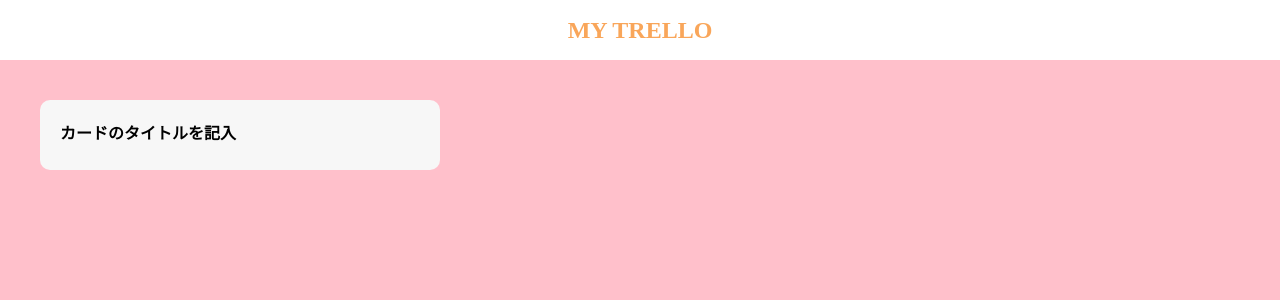
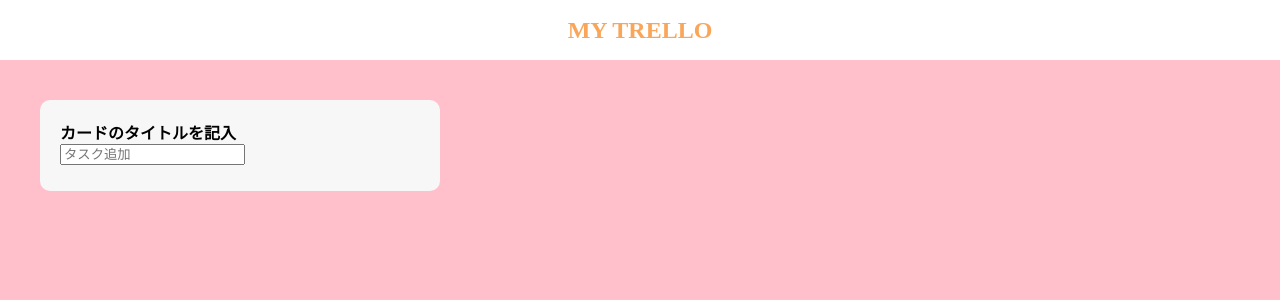
Before and after one commit to nakanoyuki/trello, a React (Vite) app: page / in a window 1280 px wide. Shown: the top 300 px of the page. Built offline with nearby package versions, Linux system fonts and the light colour scheme.

Commit message:
Typescript型定義

```diff
--- a/src/components/atoms/input/TaskInput.tsx
+++ b/src/components/atoms/input/TaskInput.tsx
@@ -1,7 +1,38 @@
-import React from "react";
+import { Dispatch, SetStateAction } from "react";
+import { useState } from "react";
 
-const TaskInput = () => {
-  return <div></div>;
+type Props = {
+  inputText: string;
+  setInputText: Dispatch<SetStateAction<string>>;
+  taskList: string[];
+  setTaskList: Dispatch<SetStateAction<string[]>>;
+};
+
+const TaskInput = ({
+  inputText,
+  setInputText,
+  taskList,
+  setTaskList,
+}: Props) => {
+  const onHandleSubmit = (e: React.FormEvent<HTMLFormElement>) => {
+    e.preventDefault();
+  };
+  const onHandleInputText = (e: React.ChangeEvent<HTMLInputElement>): void => {
+    setInputText(e.target.value);
+    // console.log(inputText);
+  };
+
+  return (
+    <div>
+      <form onSubmit={onHandleSubmit}>
+        <input
+          type="text"
+          placeholder="タスク追加"
+          onChange={onHandleInputText}
+        />
+      </form>
+    </div>
+  );
 };
 
 export default TaskInput;
--- a/src/components/task/TaskCard.tsx
+++ b/src/components/task/TaskCard.tsx
@@ -1,4 +1,4 @@
-import React from "react";
+import React, { useState } from "react";
 import styled from "styled-components";
 import TaskDeleteButton from "../atoms/button/TaskDeleteButton";
 import TaskInput from "../atoms/input/TaskInput";
@@ -6,21 +6,26 @@
 import Tasks from "./card/Tasks";
 
 const TaskCard = () => {
+  const [inputText, setInputText] = useState<string>("");
+  const [taskList, setTaskList] = useState<string[]>([]);
   return (
     <STaskCard>
       <TaskCardTitle />
       <TaskDeleteButton />
       <Tasks />
-      <TaskInput />
+      <TaskInput
+        inputText={inputText}
+        setInputText={setInputText}
+        taskList={taskList}
+        setTaskList={setTaskList}
+      />
     </STaskCard>
   );
 };
-
 const STaskCard = styled.div`
   width: 400px;
   background: #f7f7f7;
   border-radius: 10px;
   padding: 20px 20px 26px;
 `;
-
 export default TaskCard;
```
